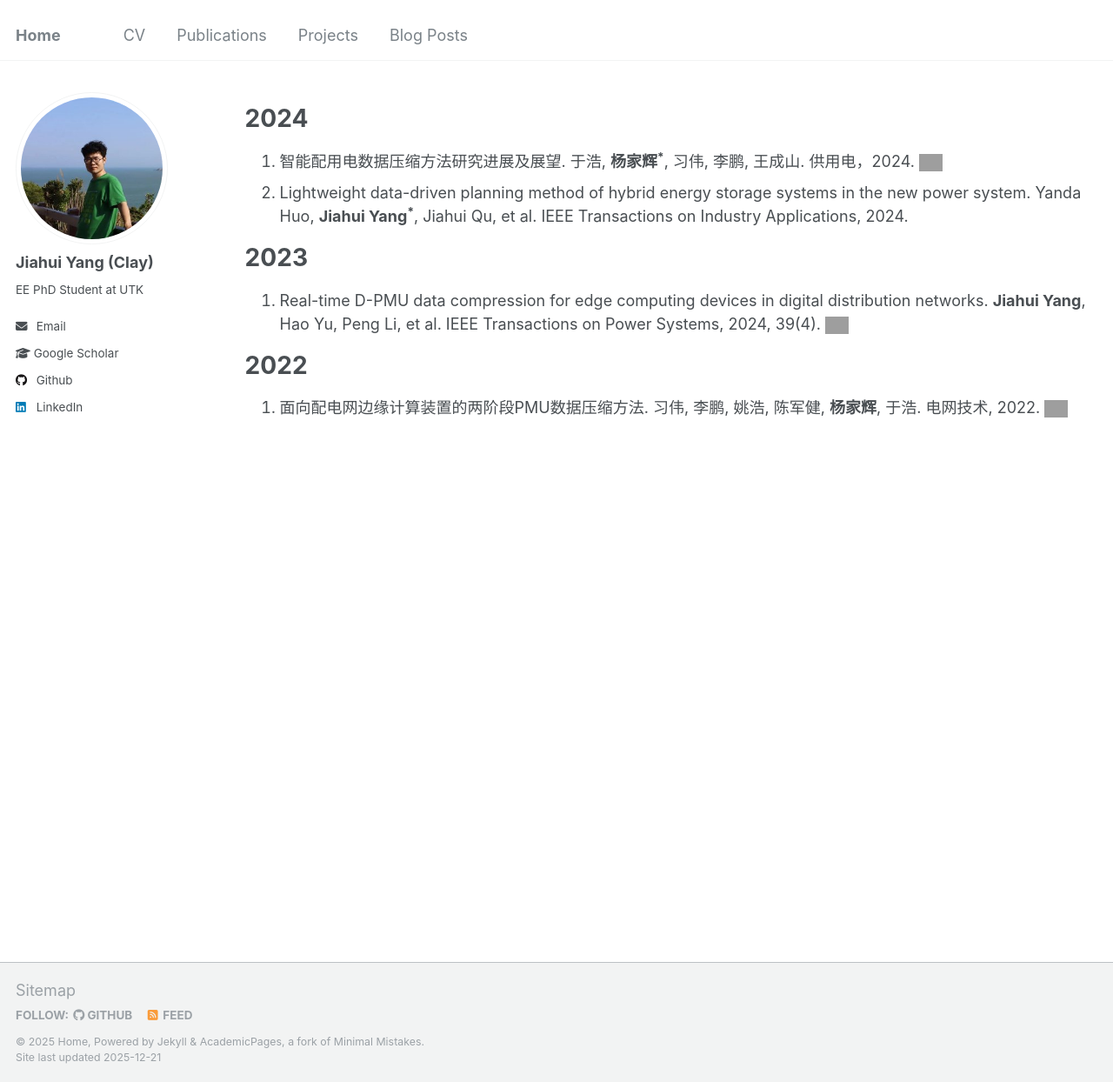
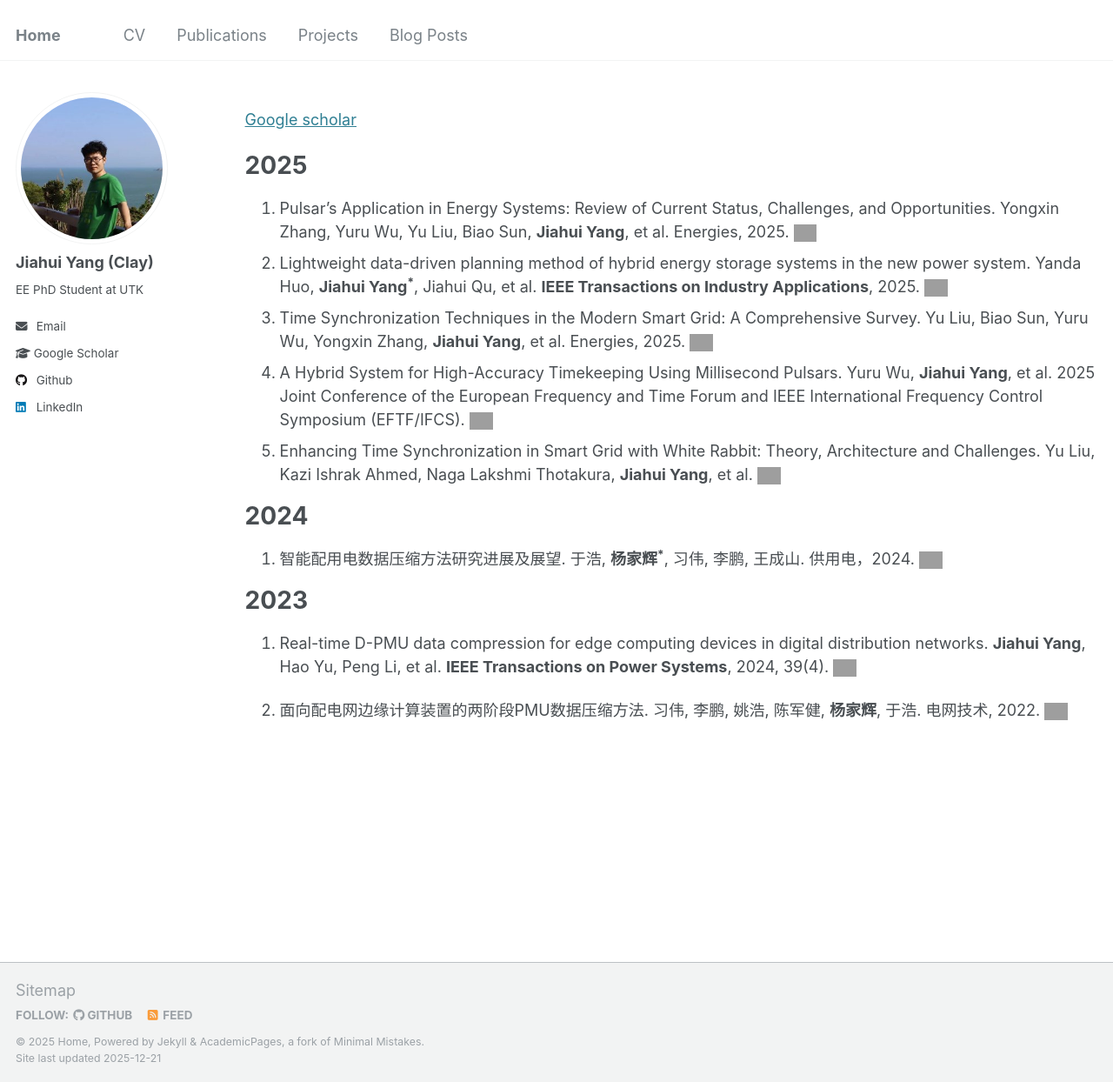
Before and after one commit to ClayUTK/intro, a Jekyll site: the page built from _pages/pub.md, in a window 1280 px wide and 1244 px high. Shown: the whole window at 87% size. Built offline with Jekyll 4.4.1, drawn with Linux system fonts in a browser that asks for light colours; grey boxes are pictures that could not be loaded.

Commit message:
Update pub.md

```diff
--- a/_pages/pub.md
+++ b/_pages/pub.md
@@ -6,12 +6,20 @@ author_profile: true
 
 {% include base_path %}
 
+[Google scholar](https://scholar.google.com/citations?user=eyFcVnoAAAAJ&hl=zh-CN)
+
+# 2025
+1. Pulsar’s Application in Energy Systems: Review of Current Status, Challenges, and Opportunities. Yongxin Zhang, Yuru Wu, Yu Liu, Biao Sun, **Jiahui Yang**, et al. Energies, 2025.  [<img src="https://upload.wikimedia.org/wikipedia/commons/8/87/PDF_file_icon.svg" alt="PDF Icon" style="height: 20px; vertical-align: middle;">](https://github.com/ClayUTK/intro/blob/c21b511c4287a5d18808d6f946fe40b9b7641e87/_publications/Pulsar%E2%80%99s%20Application%20in%20Energy%20Systems.pdf)
+2. Lightweight data-driven planning method of hybrid energy storage systems in the new power system. Yanda Huo, **Jiahui Yang<sup>*</sup>**, Jiahui Qu, et al. **IEEE Transactions on Industry Applications**, 2025.  [<img src="https://upload.wikimedia.org/wikipedia/commons/8/87/PDF_file_icon.svg" alt="PDF Icon" style="height: 20px; vertical-align: middle;">](https://github.com/ClayUTK/intro/blob/c21b511c4287a5d18808d6f946fe40b9b7641e87/_publications/Lightweight_Data-Driven_Planning_Method_of_Hybrid_Energy_Storage_Systems_in_the_New_Power_System.pdf)
+3. Time Synchronization Techniques in the Modern Smart Grid: A Comprehensive Survey. Yu Liu, Biao Sun, Yuru Wu, Yongxin Zhang, **Jiahui Yang**, et al. Energies, 2025.  [<img src="https://upload.wikimedia.org/wikipedia/commons/8/87/PDF_file_icon.svg" alt="PDF Icon" style="height: 20px; vertical-align: middle;">](https://github.com/ClayUTK/intro/blob/c21b511c4287a5d18808d6f946fe40b9b7641e87/_publications/Time%20Synchronization%20Techniques%20in%20the%20Modern%20Smart%20Grid.pdf)
+4. A Hybrid System for High-Accuracy Timekeeping Using Millisecond Pulsars. Yuru Wu, **Jiahui Yang**, et al. 2025 Joint Conference of the European Frequency and Time Forum and IEEE International Frequency Control Symposium (EFTF/IFCS).  [<img src="https://upload.wikimedia.org/wikipedia/commons/8/87/PDF_file_icon.svg" alt="PDF Icon" style="height: 20px; vertical-align: middle;">](https://github.com/ClayUTK/intro/blob/c21b511c4287a5d18808d6f946fe40b9b7641e87/_publications/A_Hybrid_System_for_High-Accuracy_Timekeeping_Using_Millisecond_Pulsars.pdf)
+5. Enhancing Time Synchronization in Smart Grid with White Rabbit: Theory, Architecture and Challenges. Yu Liu, Kazi Ishrak Ahmed, Naga Lakshmi Thotakura, **Jiahui Yang**, et al.  [<img src="https://upload.wikimedia.org/wikipedia/commons/8/87/PDF_file_icon.svg" alt="PDF Icon" style="height: 20px; vertical-align: middle;">](https://github.com/ClayUTK/intro/blob/c21b511c4287a5d18808d6f946fe40b9b7641e87/_publications/Enhancing_Time_Synchronization_in_Smart_Grid_With_White_Rabbit_Theory_Architecture_and_Challenges.pdf)
+
+
 # 2024
 1. 智能配用电数据压缩方法研究进展及展望. 于浩, **杨家辉<sup>*</sup>**, 习伟, 李鹏, 王成山. 供用电，2024. [<img src="https://upload.wikimedia.org/wikipedia/commons/8/87/PDF_file_icon.svg" alt="PDF Icon" style="height: 20px; vertical-align: middle;">](https://epjournal.csee.org.cn/gyd/article/doi/10.19421/j.cnki.1006-6357.2024.08.001)
-2. Lightweight data-driven planning method of hybrid energy storage systems in the new power system. Yanda Huo, **Jiahui Yang<sup>*</sup>**, Jiahui Qu, et al. IEEE Transactions on Industry Applications, 2024.
 
 # 2023
-1. Real-time D-PMU data compression for edge computing devices in digital distribution networks. **Jiahui Yang**, Hao Yu, Peng Li, et al. IEEE Transactions on Power Systems, 2024, 39(4). [<img src="https://upload.wikimedia.org/wikipedia/commons/8/87/PDF_file_icon.svg" alt="PDF Icon" style="height: 20px; vertical-align: middle;">](https://github.com/ClayUTK/intro/blob/60002dcc49009d6e429066cbfd9b92ce2f7c7541/_publications/Real-Time_D-PMU_Data_Compression_for_Edge_Computing_Devices_in_Digital_Distribution_Networks.pdf)
+1. Real-time D-PMU data compression for edge computing devices in digital distribution networks. **Jiahui Yang**, Hao Yu, Peng Li, et al. **IEEE Transactions on Power Systems**, 2024, 39(4). [<img src="https://upload.wikimedia.org/wikipedia/commons/8/87/PDF_file_icon.svg" alt="PDF Icon" style="height: 20px; vertical-align: middle;">](https://github.com/ClayUTK/intro/blob/60002dcc49009d6e429066cbfd9b92ce2f7c7541/_publications/Real-Time_D-PMU_Data_Compression_for_Edge_Computing_Devices_in_Digital_Distribution_Networks.pdf)
 
-# 2022
-1. 面向配电网边缘计算装置的两阶段PMU数据压缩方法. 习伟, 李鹏, 姚浩, 陈军健, **杨家辉**, 于浩. 电网技术, 2022. [<img src="https://upload.wikimedia.org/wikipedia/commons/8/87/PDF_file_icon.svg" alt="PDF Icon" style="height: 20px; vertical-align: middle;">](https://github.com/ClayUTK/intro/blob/6b6781e0fb74fee5d228dab6910bcdfa96c7ba90/_publications/220608_%E7%94%B5%E7%BD%91%E6%8A%80%E6%9C%AF_%E9%9D%A2%E5%90%91%E9%85%8D%E7%94%B5%E7%BD%91%E8%BE%B9%E7%BC%98%E8%AE%A1%E7%AE%97%E8%A3%85%E7%BD%AE%E7%9A%84%E4%B8%A4%E9%98%B6%E6%AE%B5PMU%E6%95%B0%E6%8D%AE%E5%8E%8B%E7%BC%A9%E6%96%B9%E6%B3%95.pdf)
+2. 面向配电网边缘计算装置的两阶段PMU数据压缩方法. 习伟, 李鹏, 姚浩, 陈军健, **杨家辉**, 于浩. 电网技术, 2022. [<img src="https://upload.wikimedia.org/wikipedia/commons/8/87/PDF_file_icon.svg" alt="PDF Icon" style="height: 20px; vertical-align: middle;">](https://github.com/ClayUTK/intro/blob/6b6781e0fb74fee5d228dab6910bcdfa96c7ba90/_publications/220608_%E7%94%B5%E7%BD%91%E6%8A%80%E6%9C%AF_%E9%9D%A2%E5%90%91%E9%85%8D%E7%94%B5%E7%BD%91%E8%BE%B9%E7%BC%98%E8%AE%A1%E7%AE%97%E8%A3%85%E7%BD%AE%E7%9A%84%E4%B8%A4%E9%98%B6%E6%AE%B5PMU%E6%95%B0%E6%8D%AE%E5%8E%8B%E7%BC%A9%E6%96%B9%E6%B3%95.pdf)
```
